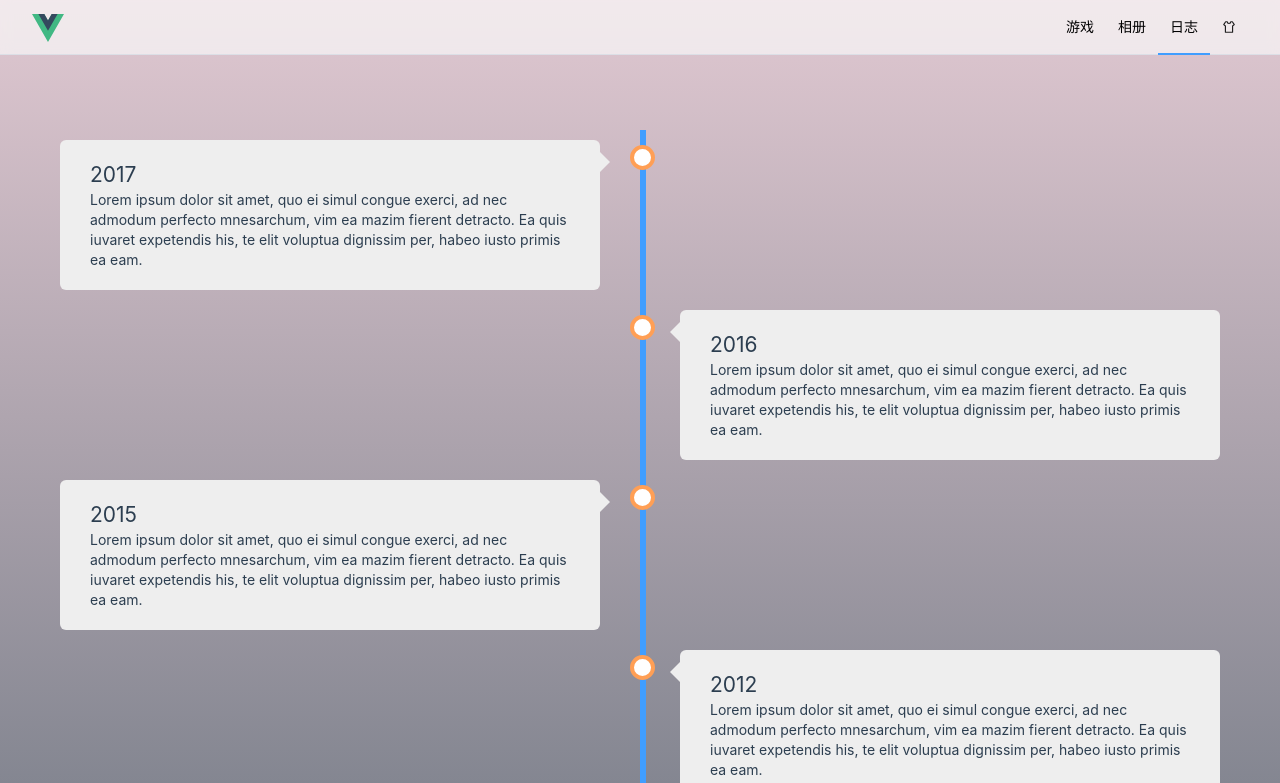
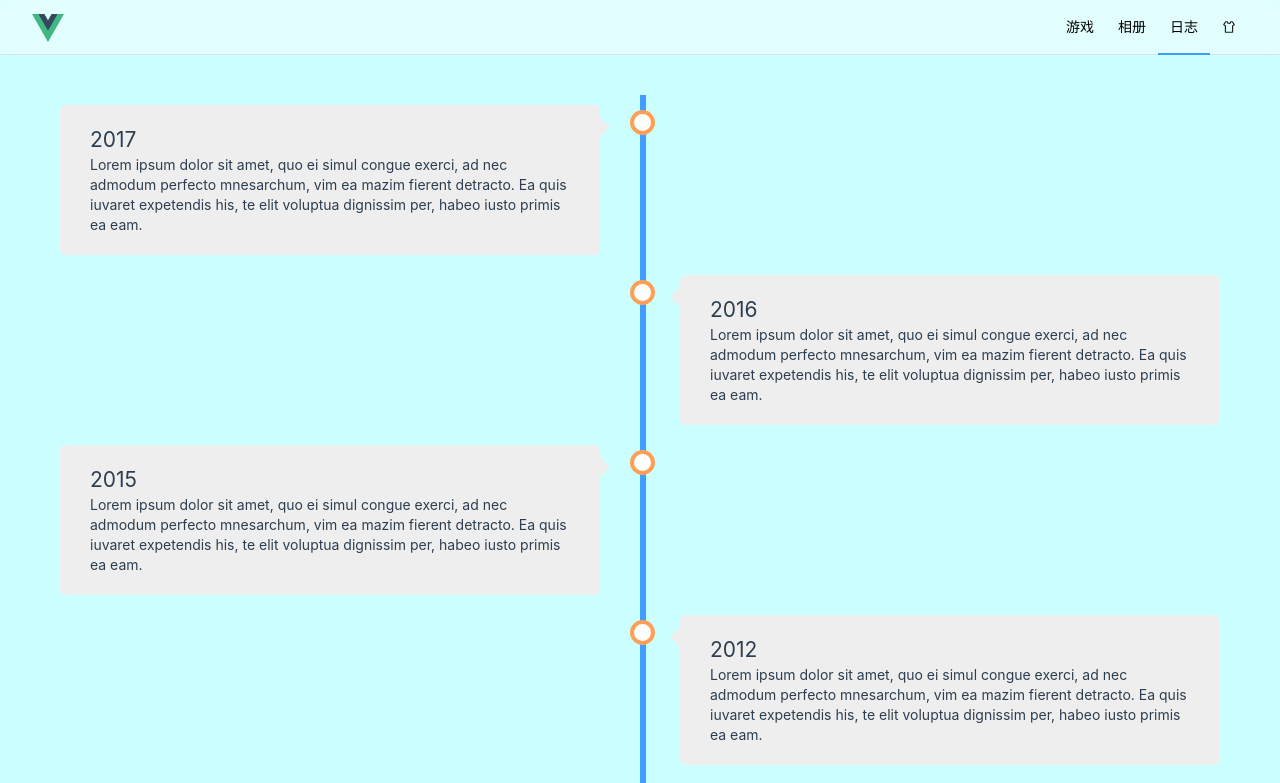
Before and after one commit to sunrabbit1/linkDB, a Vue app: page / in a window 1280 px wide. Shown: the top 783 px of the page. Built offline with nearby package versions, Linux system fonts and the light colour scheme.

Commit message:
多套主题

```diff
--- a/src/App.vue
+++ b/src/App.vue
@@ -10,7 +10,21 @@ export default {
     methods: {
         handleCommand(command) {
             console.log(command);
-            // document.documentElement.setAttribute('theme', '1')
+            if (command == 'a') {
+                document.documentElement.setAttribute('theme', '');
+            }
+            if (command == 'b') {
+                document.documentElement.setAttribute('theme', '1');
+                // document.documentElement.style.setProperty('--vt-c-theme', 'linear-gradient(#333, #555)')
+            }
+            if (command == 'c') {
+                document.documentElement.setAttribute('theme', '2');
+                // document.documentElement.style.setProperty('--vt-c-theme', 'linear-gradient(#333, #555)')
+            }
+            if (command == 'e') {
+                document.documentElement.setAttribute('theme', '4');
+                // document.documentElement.style.setProperty('--vt-c-theme', 'linear-gradient(#333, #555)')
+            }
         }
     }
 }
@@ -53,16 +67,28 @@ export default {
         <div class="page-content">
             <RouterView v-slot="{ Component }">
                 <template v-if="Component">
-                    <keep-alive>
-                        <component :is="Component"></component>
-                    </keep-alive>
+                    <Transition name="fade" mode="out-in" appear>
+                        <keep-alive>
+                            <component :is="Component"></component>
+                        </keep-alive>
+                    </Transition>
                 </template>
             </RouterView>
         </div>
     </main>
 </template>
 
-<style scoped></style>
+<style>
+.fade-enter-active,
+.fade-leave-active {
+  transition: opacity 0.15s cubic-bezier(0.02, 0.01, 0.47, 1);
+}
+
+.fade-enter-from,
+.fade-leave-to {
+  opacity: 0;
+}
+</style>
 
 
 <!-- <div style="width: 100%;height: 220px;"> -->
--- a/src/assets/base.css
+++ b/src/assets/base.css
@@ -1,6 +1,10 @@
 /* color palette from <https://github.com/vuejs/theme> */
 :root {
-    --vt-c-white: linear-gradient(#e0c8d1, #50616d);
+    --vt-c-theme: #ccffff;
+    --vt-c-card-text: #333;
+    --vt-c-card-loadimg: #fff;
+    --vt-c-card-background: #99ccff;
+    --vt-c-header: #ffffff5c;
     --vt-c-white-soft: #f8f8f8;
     --vt-c-white-mute: #f2f2f2;
     --vt-c-white-header: #ffffff5c;
@@ -27,7 +31,7 @@
 
 /* semantic color variables for this project */
 :root {
-    --color-background: var(--vt-c-white);
+    --color-background: var(--vt-c-theme);
     --color-background-soft: var(--vt-c-white-soft);
     --color-background-mute: var(--vt-c-white-mute);
     --color-background-header: var(--vt-c-white-mute);
@@ -43,10 +47,23 @@
 
 :root[theme="1"] {
     --vt-c-theme: linear-gradient(#e0c8d1, #50616d);
-    --vt-c-header: #ffffff5c;
     --vt-c-card-background: linear-gradient(#aa9bad, #92a7b6);
     --vt-c-card-loadimg: linear-gradient(#d4cad6, #bacddb);
     --vt-c-card-text: #34357e;
+}
+
+:root[theme="2"] {
+    --vt-c-theme: #e5b8c3;
+    --vt-c-card-background: #d0deaa;
+    --vt-c-card-loadimg: #a4c798;
+    --vt-c-card-text: #333;
+}
+
+:root[theme="4"] {
+    --vt-c-theme: #806d9e;
+    --vt-c-card-background: #252a69;
+    --vt-c-card-loadimg: #a1bed0;
+    --vt-c-card-text: #ccccff;
 }
 
 @media (prefers-color-scheme: dark) {
--- a/src/assets/main.css
+++ b/src/assets/main.css
@@ -18,7 +18,7 @@
     border-bottom: 1px solid #dcdfe6;
     height: 55px;
     backdrop-filter: saturate(80%) blur(6px);
-    background-color: #ffffff99;
+    background: var(--vt-c-header);
     padding: 0 32px;
 }
 
@@ -90,7 +90,7 @@ img {
 
 .page-content {
     padding: 20px;
-    margin: 55px auto;
+    margin: 20px auto 55px;
     max-width: 1482px;
     min-height: calc(100vh - 165px);
 }
--- a/src/views/AboutView.vue
+++ b/src/views/AboutView.vue
@@ -1,4 +1,5 @@
 <template>
+    <div>
         <div style="height: 50px;background-image: linear-gradient(to right, #e0c8d1, #50616d);">淡青紫,墨色 z+m</div>
 
         <!-- <div style="height: calc(100vh - 165px);
@@ -19,7 +20,7 @@
         <div style="height: 50px;background-color: #e0f0e9;">素 q</div>
         <div style="height: 50px;background-color: #8fb2c9;">晴山蓝 q</div>
         <div style="height: 50px;background-color: #806d9e;">槿紫 fh</div>
-
+    </div>
 </template>
 
 <script>
@@ -32,6 +33,4 @@ export default {
 }
 </script>
 
-<style scoped>
-
-</style>
+<style scoped></style>
--- a/src/views/GameListView.vue
+++ b/src/views/GameListView.vue
@@ -1,4 +1,5 @@
 <template>
+    <div class="gamePage">
         <div class="gamelist-wrapper">
             <div class="gamelist" v-for="item in showGameList" :key="item.game_nImageUrl">
                 <div class="card">
@@ -28,6 +29,7 @@
             layout="total, sizes, prev, pager, next" :total="gameList.length" @size-change="handleSizeChange" :small="false"
             @current-change="handleCurrentChange">
         </el-pagination>
+    </div>
 </template>
 
 <script>
@@ -962,7 +964,7 @@ export default {
     align-items: flex-end;
     width: 290px;
     height: 420px;
-    background: linear-gradient(#aa9bad, #92a7b6);
+    background: var(--vt-c-card-background);
     border-radius: 20px;
     box-shadow: 0 15px 25px rgba(0, 0,0,0.25);
     transition: all 0.25s cubic-bezier(0.02, 0.01, 0.47, 1);
@@ -970,7 +972,7 @@ export default {
 
 .card:hover {
     height: 460px;
-    background-color: #e0c8d1;
+    /* background-color: #e0c8d1; */
 }
 
 .imgBx {
@@ -1010,7 +1012,7 @@ export default {
 .content h2 {
     /* font-size: 1.5em; */
     font-weight: 700;
-    color: #fff;
+    color: var(--vt-c-card-text);
     margin-bottom: 10px;
 }
 
@@ -1029,7 +1031,7 @@ export default {
     align-items: center;
     width: 100%;
     height: 100%;
-    background: linear-gradient(#d4cad6, #bacddb);
+    background: var(--vt-c-card-loadimg);
 }
 
 .el-pagination {
--- a/src/views/HomeView.vue
+++ b/src/views/HomeView.vue
@@ -8,6 +8,7 @@ export default {
 </script>
 
 <template>
+    <div class="blogPage">
         <div class="timeline">
             <div class="timeline-container left">
                 <div class="timeline-content">
@@ -67,6 +68,7 @@ export default {
                         fierent detracto. Ea quis iuvaret expetendis his, te elit voluptua dignissim per, habeo iusto primis
                         ea
                         eam.</p>
+                </div>
             </div>
         </div>
     </div>
```
Lines whose indentation alone changed are shown as unchanged.
